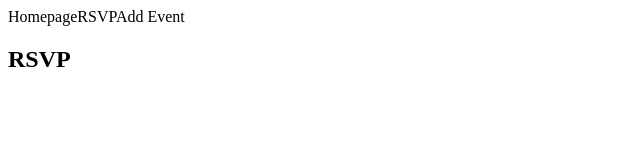
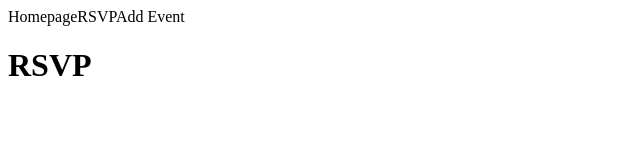
Before and after one commit to dmaleknia/Guest-List, a React app: page / in a window 1280 px wide. Both pictures are taken after a click on the element "RSVP". Shown: the top 160 px of the page, without its empty margins (0-640 px from the left). Built offline with nearby package versions, Linux system fonts and the light colour scheme; no server answers; the HTML template or start-up script is replaced by a standard one.

Commit message:
working on basic styling

```diff
--- a/app-guest-list/react-client/src/components/Admin.jsx
+++ b/app-guest-list/react-client/src/components/Admin.jsx
@@ -48,7 +48,7 @@ const Admin = () => {
 
   return(
     <span>
-      <h2>Add an Event: </h2>
+      <h1>Add an Event </h1>
       <section id='admin'>
         Event Name <input value={name} onChange={handleNameChange}></input>
         Location <input value={location} onChange={handleLocationChange}></input>
@@ -56,7 +56,7 @@ const Admin = () => {
         Start Time<input value={startTime} onChange={handleStartTimeChange}></input>
         End Time<input value={endTime} onChange={handleEndTimeChange}></input>
       </section>
-      <button onClick={submitEvent}>Submit Event</button>
+      <button id='submitEvent' onClick={submitEvent}>Submit Event</button>
     </span>
   );
 }
--- a/app-guest-list/react-client/src/components/Homepage.jsx
+++ b/app-guest-list/react-client/src/components/Homepage.jsx
@@ -44,6 +44,7 @@ const HomePage = () => {
 
   return (
     <div>
+      <h1 id='eventsHeader'>Top Events</h1>
       {renderEvents()}
     </div>
   );
--- a/app-guest-list/react-client/src/components/RSVP.jsx
+++ b/app-guest-list/react-client/src/components/RSVP.jsx
@@ -3,7 +3,7 @@ const React = require('react');
 const RSVP = () => {
   return (
     <span>
-      <h2>RSVP </h2>
+      <h1>RSVP </h1>
     </span>
   );
 }
```
Also changed, not shown: 2 other files (tests, documents, lock files or other folders).
